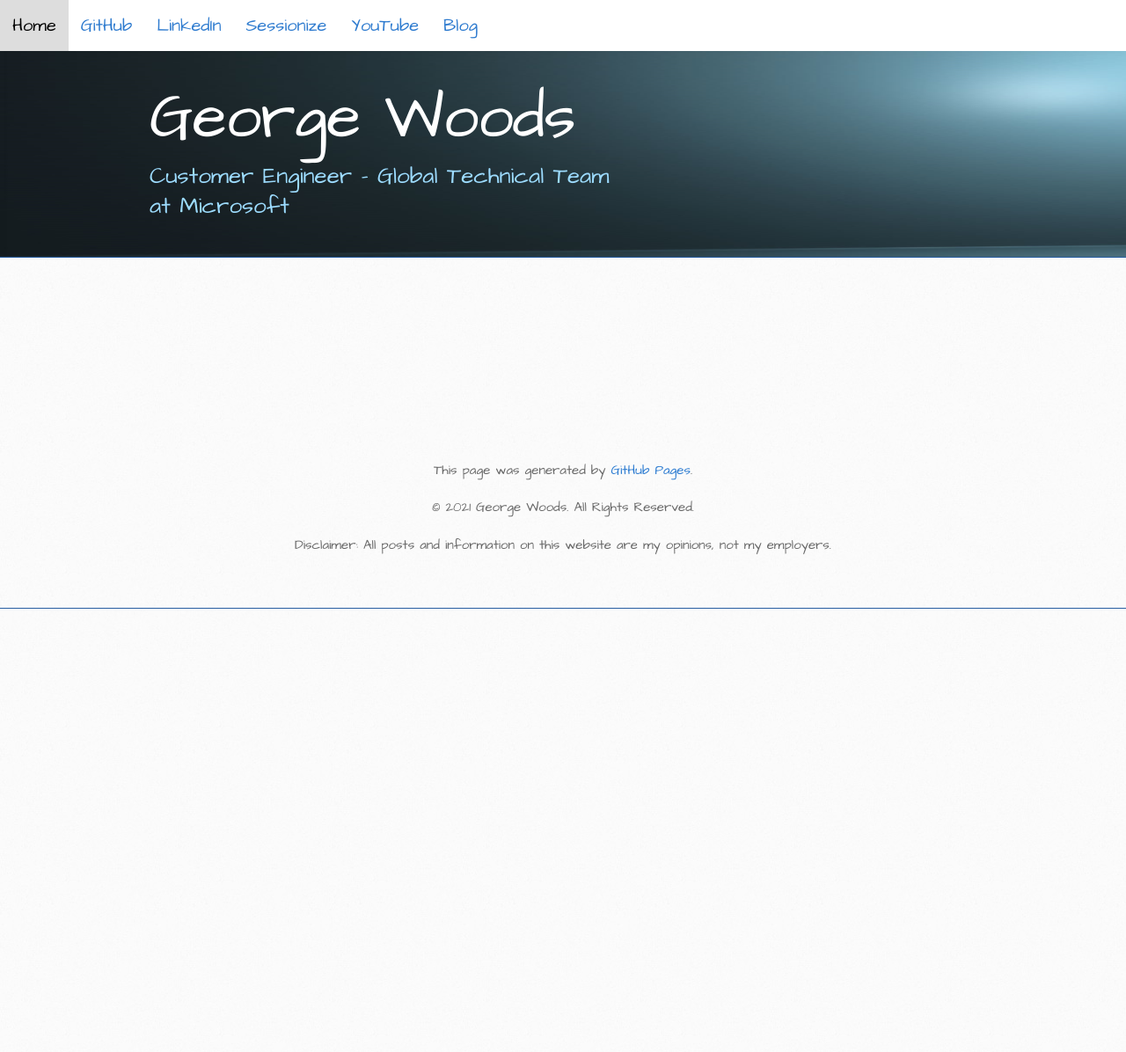
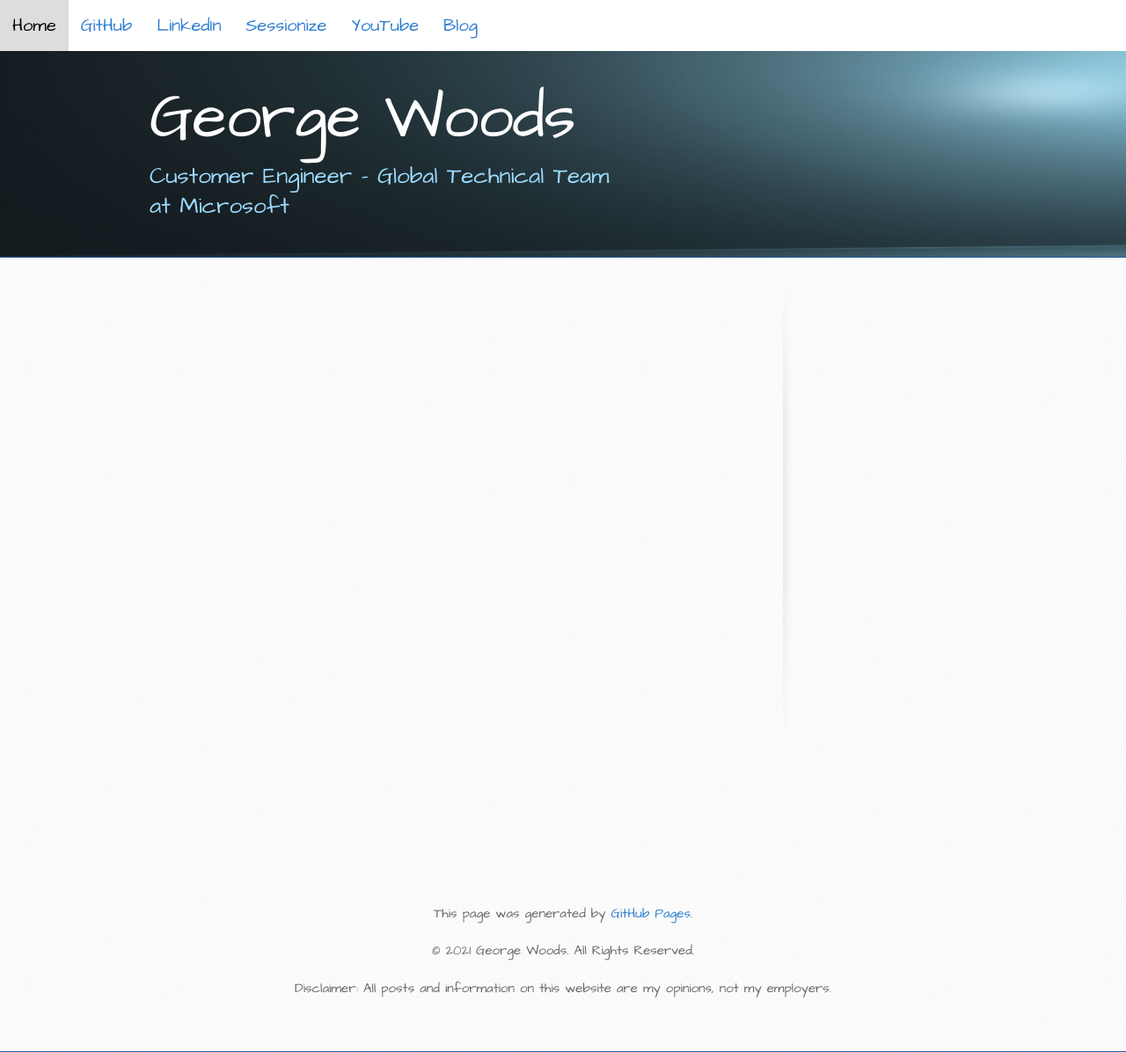
Before and after one commit to gvwoods/gvwoods.github.io, a Jekyll site: the page built from report-test.md, in a window 1280 px wide. Shown: the whole page at 88% size. Built offline with Jekyll 4.4.1, drawn with Linux system fonts in a browser that asks for light colours; before the commit the page ends 900 px from its top, so only the background shows below that.

Commit message:
Update default.html

```diff
--- a/_layouts/default.html
+++ b/_layouts/default.html
@@ -40,7 +40,9 @@
           {{ content }}
 
         </section>
+        <aside id="sidebar">
 
+          </aside>
 
       </div>
     </div>
```
